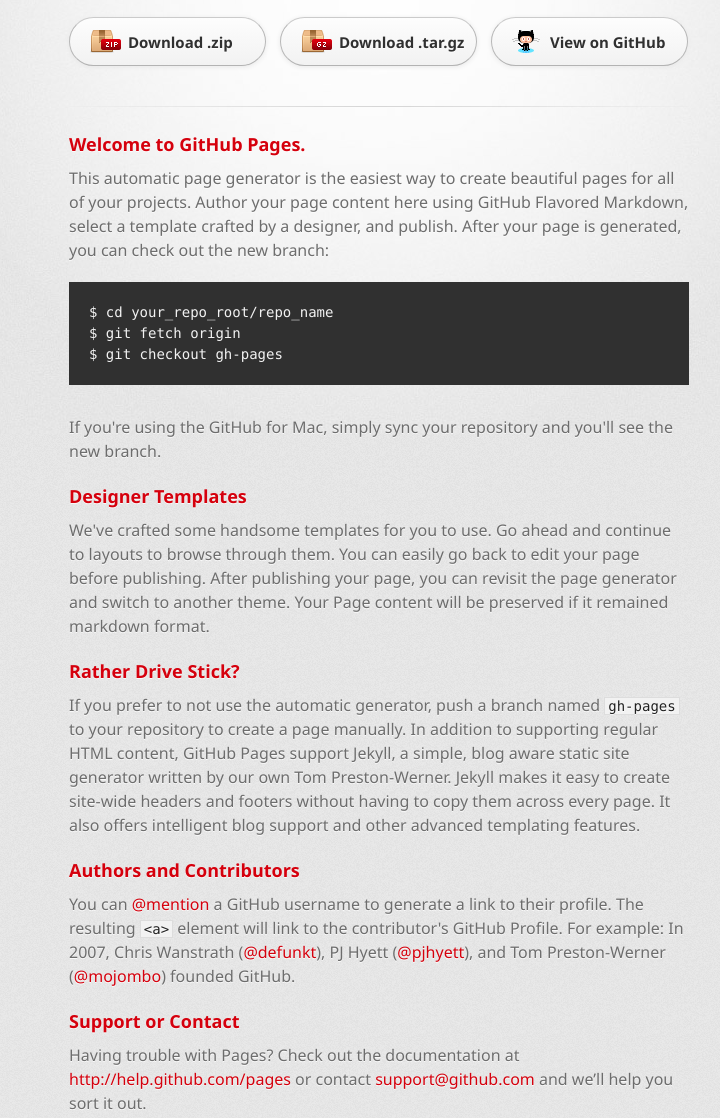
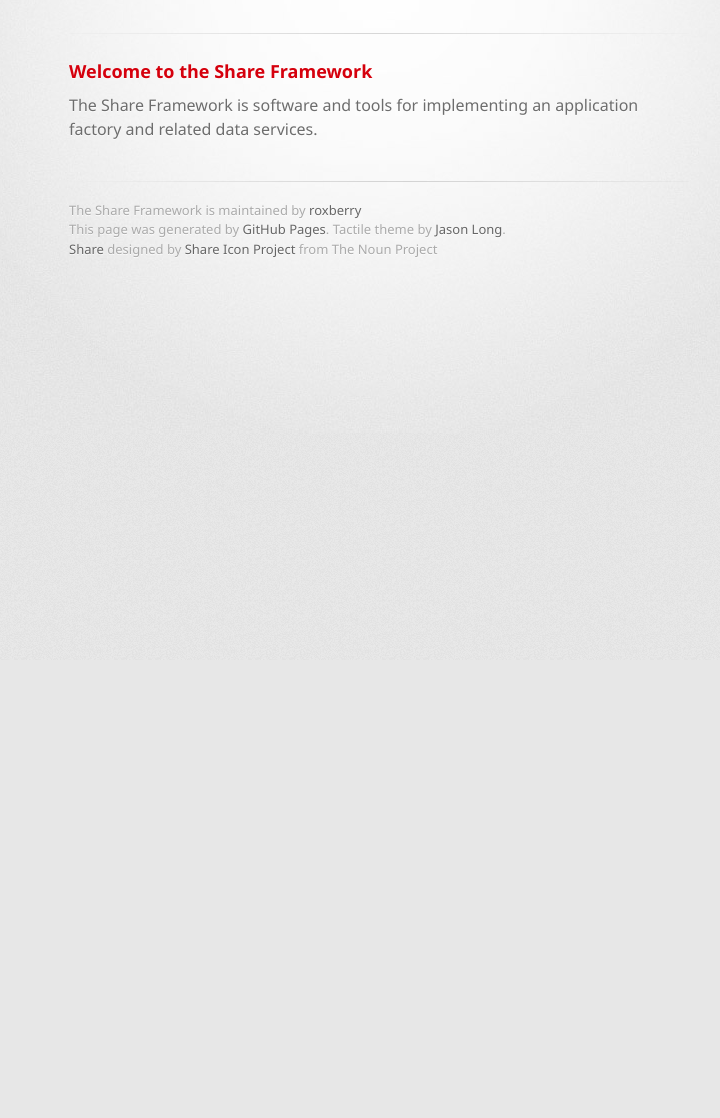
Before and after one commit to roxberry/share, a plain HTML site: page index.html in a window 1280 px wide. Shown: the part 140-1258 px from the top of the page, without its empty margins (261-981 px from the left). After the commit the page ends 800 px from the top, so only its background shows below. Drawn offline with Linux system fonts and the light colour scheme; a web font is replaced by a local one.

Commit message:
Page content

```diff
--- a/index.html
+++ b/index.html
@@ -23,46 +23,11 @@
           <h2>An Application Architecture for the Catholic Community</h2>
         </header>
 
-        <section id="downloads" class="clearfix">
-          <a href="https://github.com/roxberry/share/zipball/master" id="download-zip" class="button"><span>Download .zip</span></a>
-          <a href="https://github.com/roxberry/share/tarball/master" id="download-tar-gz" class="button"><span>Download .tar.gz</span></a>
-          <a href="https://github.com/roxberry/share" id="view-on-github" class="button"><span>View on GitHub</span></a>
-        </section>
-
         <hr>
 
         <section id="main_content">
-          <h3>
-<a name="welcome-to-github-pages" class="anchor" href="#welcome-to-github-pages"><span class="octicon octicon-link"></span></a>Welcome to GitHub Pages.</h3>
-
-<p>This automatic page generator is the easiest way to create beautiful pages for all of your projects. Author your page content here using GitHub Flavored Markdown, select a template crafted by a designer, and publish. After your page is generated, you can check out the new branch:</p>
-
-<pre><code>$ cd your_repo_root/repo_name
-$ git fetch origin
-$ git checkout gh-pages
-</code></pre>
-
-<p>If you're using the GitHub for Mac, simply sync your repository and you'll see the new branch.</p>
-
-<h3>
-<a name="designer-templates" class="anchor" href="#designer-templates"><span class="octicon octicon-link"></span></a>Designer Templates</h3>
-
-<p>We've crafted some handsome templates for you to use. Go ahead and continue to layouts to browse through them. You can easily go back to edit your page before publishing. After publishing your page, you can revisit the page generator and switch to another theme. Your Page content will be preserved if it remained markdown format.</p>
-
-<h3>
-<a name="rather-drive-stick" class="anchor" href="#rather-drive-stick"><span class="octicon octicon-link"></span></a>Rather Drive Stick?</h3>
-
-<p>If you prefer to not use the automatic generator, push a branch named <code>gh-pages</code> to your repository to create a page manually. In addition to supporting regular HTML content, GitHub Pages support Jekyll, a simple, blog aware static site generator written by our own Tom Preston-Werner. Jekyll makes it easy to create site-wide headers and footers without having to copy them across every page. It also offers intelligent blog support and other advanced templating features.</p>
-
-<h3>
-<a name="authors-and-contributors" class="anchor" href="#authors-and-contributors"><span class="octicon octicon-link"></span></a>Authors and Contributors</h3>
-
-<p>You can <a href="https://github.com/blog/821" class="user-mention">@mention</a> a GitHub username to generate a link to their profile. The resulting <code>&lt;a&gt;</code> element will link to the contributor's GitHub Profile. For example: In 2007, Chris Wanstrath (<a href="https://github.com/defunkt" class="user-mention">@defunkt</a>), PJ Hyett (<a href="https://github.com/pjhyett" class="user-mention">@pjhyett</a>), and Tom Preston-Werner (<a href="https://github.com/mojombo" class="user-mention">@mojombo</a>) founded GitHub.</p>
-
-<h3>
-<a name="support-or-contact" class="anchor" href="#support-or-contact"><span class="octicon octicon-link"></span></a>Support or Contact</h3>
-
-<p>Having trouble with Pages? Check out the documentation at <a href="http://help.github.com/pages">http://help.github.com/pages</a> or contact <a href="mailto:support@github.com">support@github.com</a> and we’ll help you sort it out.</p>
+            <h3>Welcome to the Share Framework</h3>
+            <p>The Share Framework is software and tools for implementing an application factory and related data services.</p>
         </section>
 
         <footer>
```
